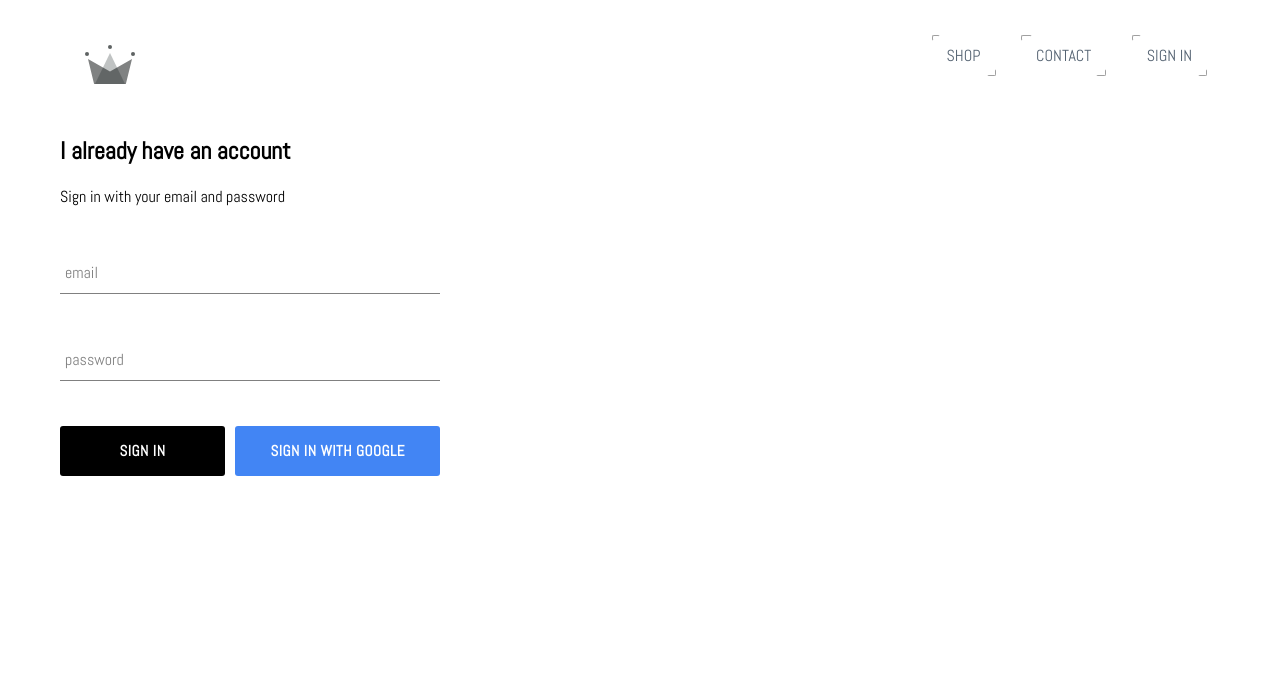
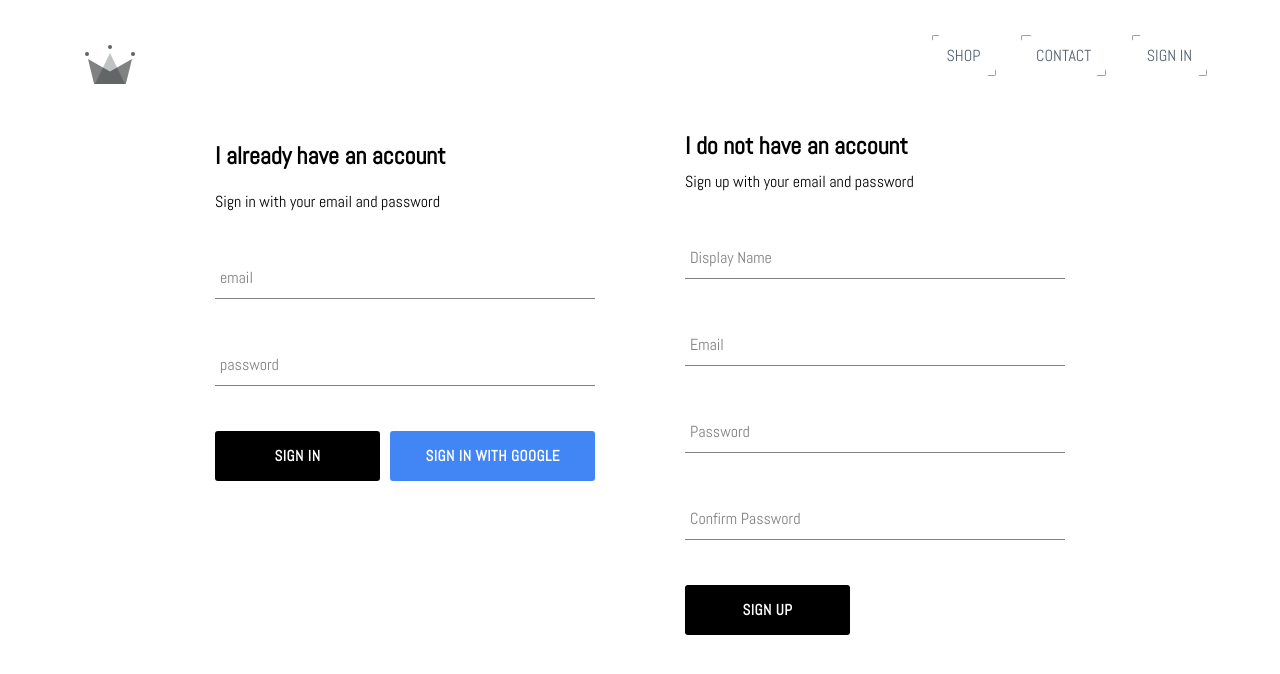
Before and after one commit to mfconsolani/crown-clothing, a React (Create React App) app: page /signin in a window 1280 px wide. Shown: the top 674 px of the page. Built offline with nearby package versions, Linux system fonts and the light colour scheme; no server answers.

Commit message:
added style to sign-in-and-sign-up component and also imported the Sign Up component into the latter component. Also fixed an issue in form-input component: we forgot spreading the { ...otherProps } props into the <input> tag

```diff
--- a/src/App.js
+++ b/src/App.js
@@ -31,7 +31,10 @@ class App extends React.Component {
               id: snapShot.id,
             ...snapShot.data()
             }
-          })
+          });
+
+          console.log(this.state);
+
         })
       } else {
         this.setState({currentUser: userAuth})
--- a/src/components/form-input/form-input.component.jsx
+++ b/src/components/form-input/form-input.component.jsx
@@ -4,16 +4,17 @@ import './form-input.styles.scss';
 
 const FormInput = ({ handleChange, label, ...otherProps}) => (
     <div className='group'>
-        <input className='form-input' onChange={handleChange}/>
-        {
-            label ?
-            (<label
-            className={`${otherProps.value.length ? 'shrink' : ''} form-input-label`}>
+        <input className='form-input' onChange={handleChange} { ...otherProps }/>
+        {label ? (
+            <label
+            className={`${
+                otherProps.value.length ? 'shrink' : ''
+                } form-input-label`}
+                >
                 {label}
-            </label>)
-            : null
-        }
+            </label>
+            ) : null}
     </div>
-)
+);
 
 export default FormInput;
--- a/src/pages/sing-in-and-sign-up/sign-in-and-sign-up.component.jsx
+++ b/src/pages/sing-in-and-sign-up/sign-in-and-sign-up.component.jsx
@@ -3,10 +3,13 @@ import React from 'react';
 import './sign-in-and-sign-up.styles.scss';
 
 import SignIn from '../../components/sign-in/sign-in.component';
+import SignUp from '../../components/sign-up/sign-up.component';
+
 
 const signInAndSignUpPage = () => (
-    <div className="'sign-in-and-sign-up">
+    <div className="sign-in-and-sign-up">
         <SignIn/>
+        <SignUp/>
     </div>
 );
 
--- a/src/pages/sing-in-and-sign-up/sign-in-and-sign-up.styles.scss
+++ b/src/pages/sing-in-and-sign-up/sign-in-and-sign-up.styles.scss
@@ -0,0 +1,6 @@
+.sign-in-and-sign-up {
+    width: 850px;
+    display: flex;
+    justify-content: space-between;
+    margin: 30px auto;
+  }
```
